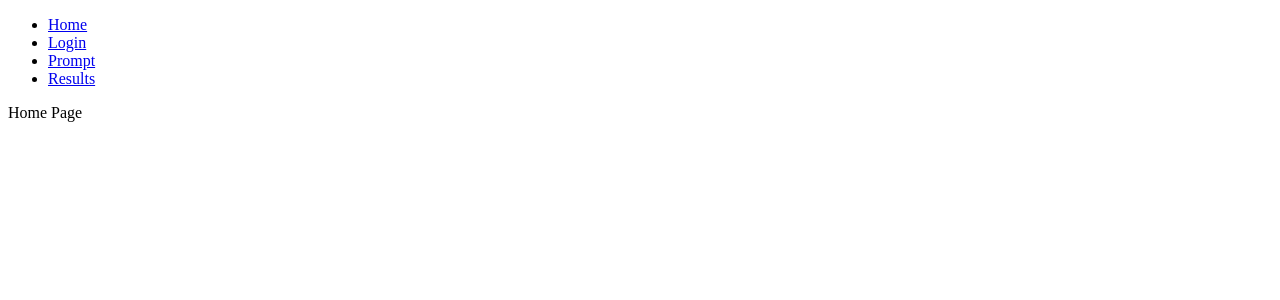
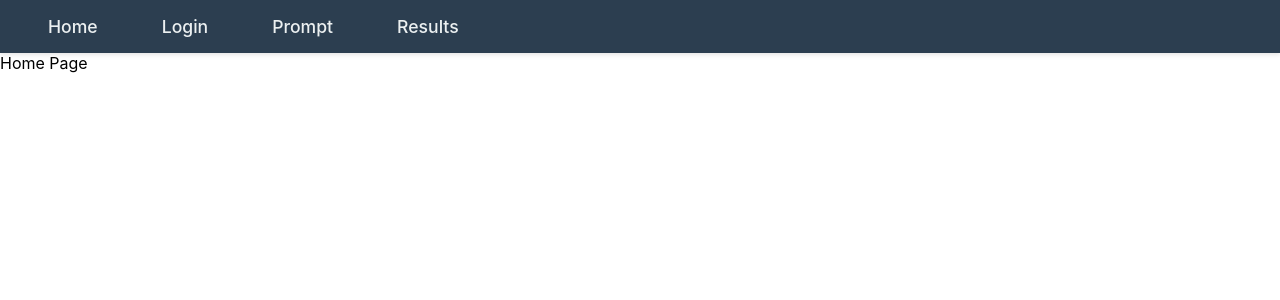
Before and after one commit to chris320211/dti-trends-project, a React (Vite) app in the folder client/: page / in a window 1280 px wide. Shown: the top 300 px of the page. Built offline with nearby package versions, Linux system fonts and the light colour scheme.

Commit message:
FE added header for organizing pages

```diff
--- a/client/src/app.css
+++ b/client/src/app.css
@@ -0,0 +1,56 @@
+/* Header and Navigation Styles */
+nav {
+    background-color: #2c3e50;
+    padding: 1rem 2rem;
+    box-shadow: 0 2px 4px rgba(0, 0, 0, 0.1);
+}
+
+nav ul {
+    list-style: none;
+    margin: 0;
+    padding: 0;
+    display: flex;
+    gap: 2rem;
+    align-items: center;
+}
+
+nav li {
+    margin: 0;
+}
+
+nav a {
+    color: #ecf0f1;
+    text-decoration: none;
+    font-size: 1.1rem;
+    font-weight: 500;
+    padding: 0.5rem 1rem;
+    border-radius: 4px;
+    transition: background-color 0.3s ease, color 0.3s ease;
+}
+
+nav a:hover {
+    background-color: #34495e;
+    color: #3498db;
+}
+
+nav a.active {
+    background-color: #3498db;
+    color: white;
+}
+
+/* General body styling */
+body {
+    margin: 0;
+    font-family: -apple-system, BlinkMacSystemFont, 'Segoe UI', 'Roboto', 'Oxygen',
+        'Ubuntu', 'Cantarell', 'Fira Sans', 'Droid Sans', 'Helvetica Neue',
+        sans-serif;
+    -webkit-font-smoothing: antialiased;
+    -moz-osx-font-smoothing: grayscale;
+}
+
+/* Main content area */
+.page-content {
+    padding: 2rem;
+    max-width: 1200px;
+    margin: 0 auto;
+}
--- a/client/src/app.tsx
+++ b/client/src/app.tsx
@@ -3,6 +3,7 @@ import { BrowserRouter as Router, Routes, Route, Link } from 'react-router-dom';
 import LoginPage from './pages/Login';
 import PromptPage from './pages/Prompt';
 import ResultsPage from './pages/Results';
+import './app.css';
 
 const App: React.FC = () => {
     return (
```
